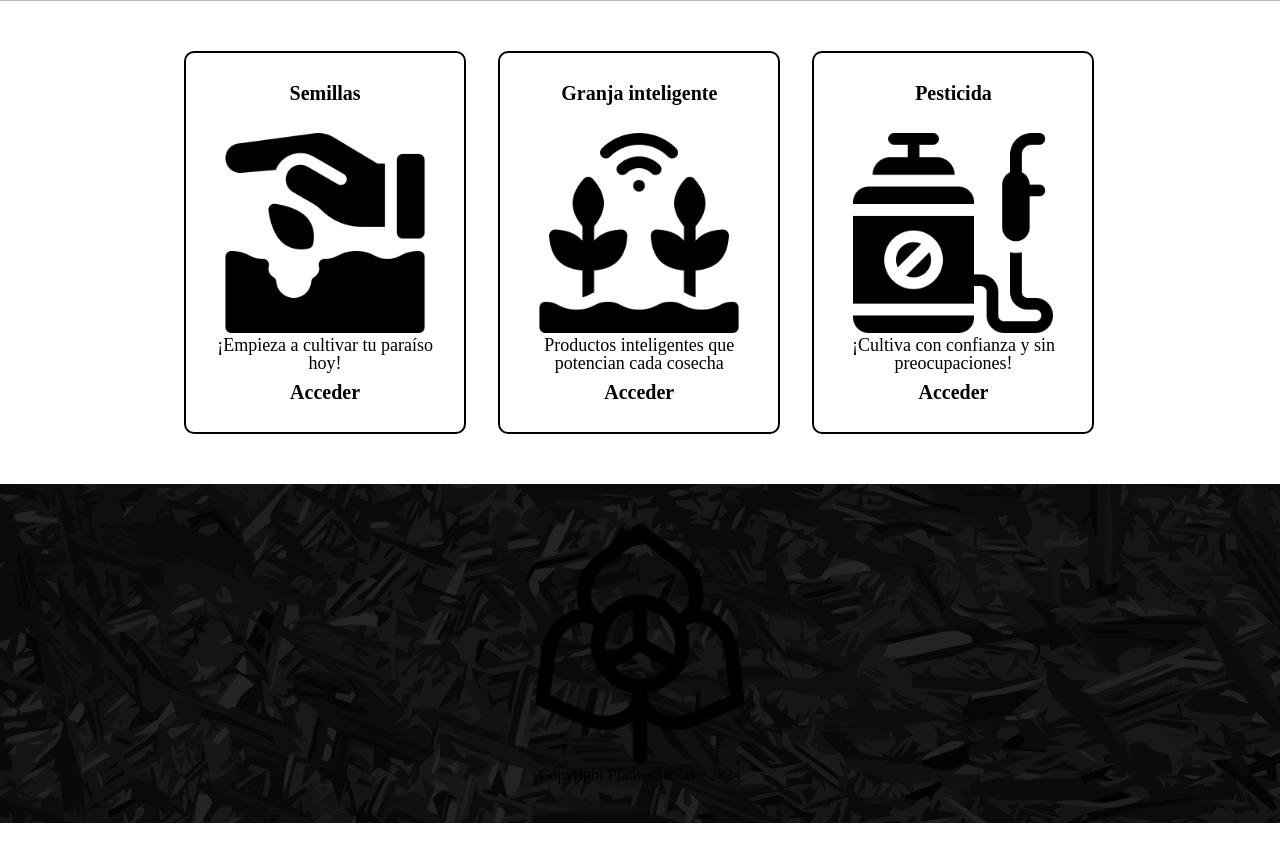
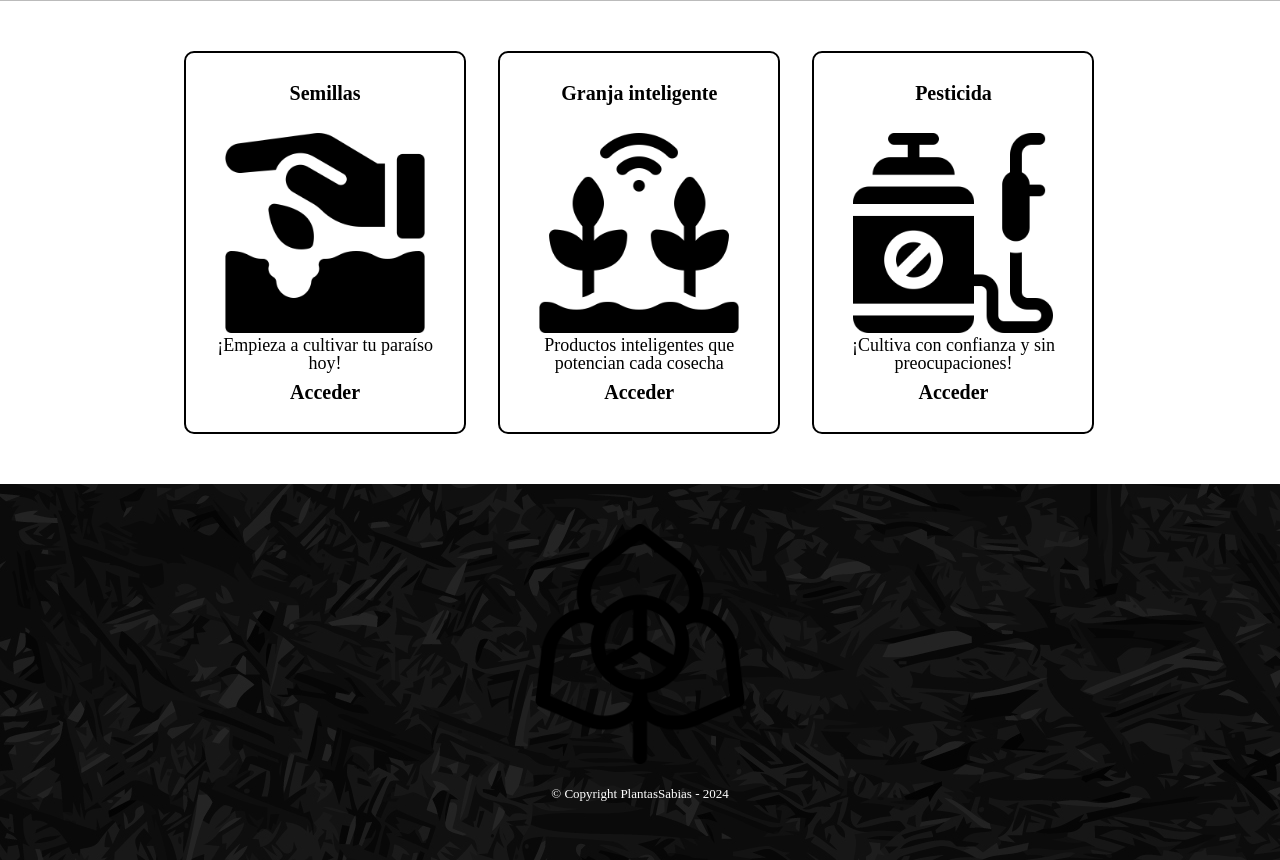
Before and after one commit to AndresBenz/PlantasSabias, a plain HTML site: page Productos.html in a window 1280 px wide. Shown: the part 230-1090 px from the top of the page. Before the commit the page ends 1053 px from the top, so only its background shows below. Drawn offline with Linux system fonts and the light colour scheme.

Commit message:
Final de la segunda parte

```diff
--- a/Productos.css
+++ b/Productos.css
@@ -99,3 +99,9 @@ footer{
     background: url(Productos/Pie.jpg);
     padding: 40px;
 }
+
+.Copyright{
+    color: #FFFFFF;
+    font-size: 13px;
+    margin: 20px;
+}
--- a/Productos.html
+++ b/Productos.html
@@ -51,7 +51,7 @@
 
         <footer><!--Pie de pagina-->
             <img src ="Productos/blanco.png" width="20%">
-            <p>Copyright PlantasSabias - 2024</p>
+            <p class="Copyright">&copy Copyright PlantasSabias - 2024</p>
         </footer>
     </body>
 
```
